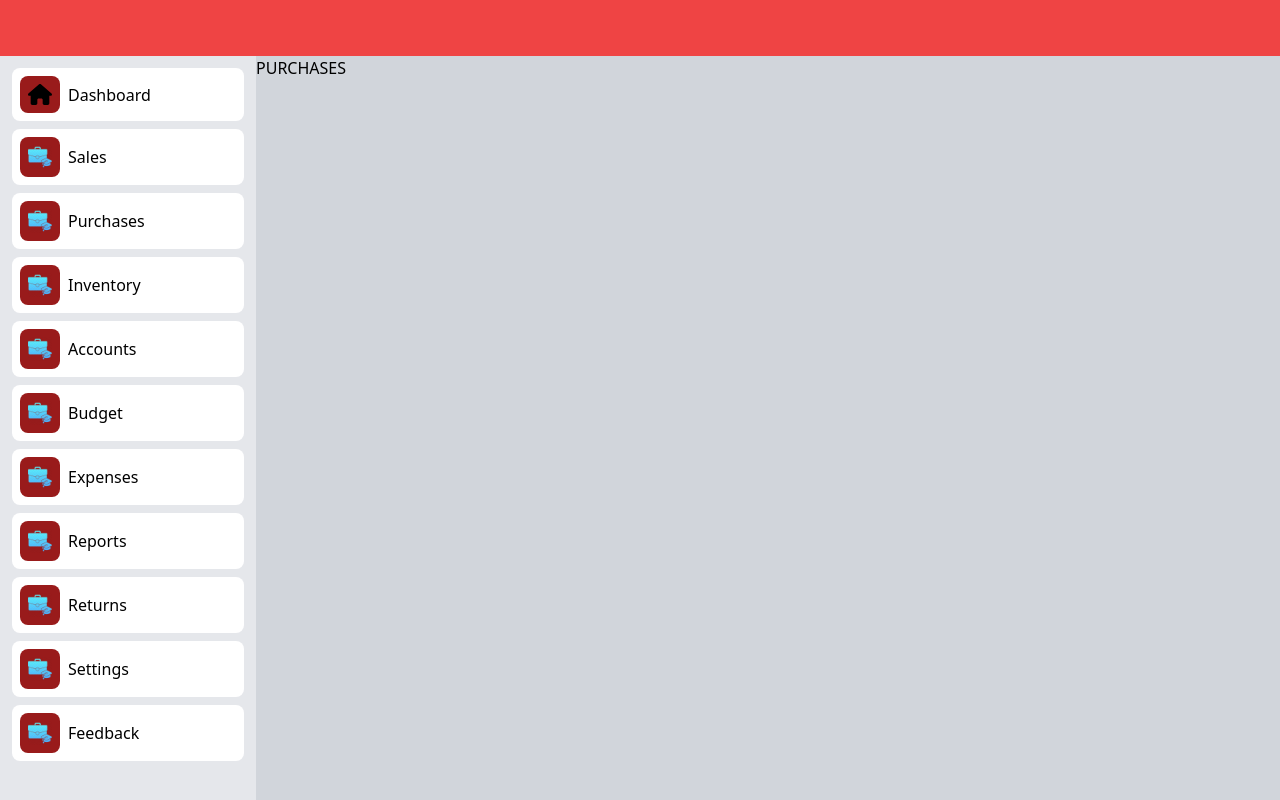
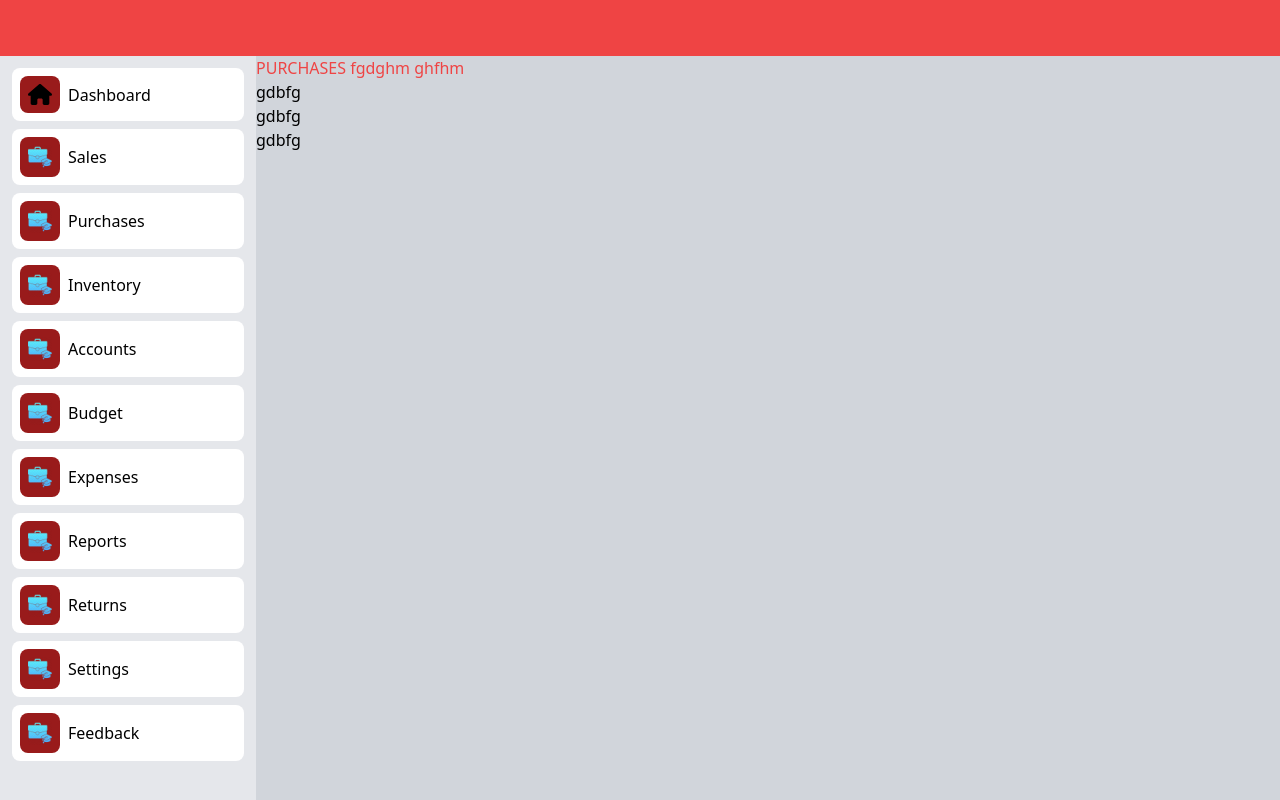
Before and after one commit to pmaxy/EMTECH_E_HASIBU_FRONTEND, a Vue app in the folder E-HASIBU/: page /Purchases in a window 1280 px wide. Built offline with nearby package versions, Linux system fonts and the light colour scheme.

Commit message:
add changes

```diff
--- a/E-HASIBU/src/components/User/Dashboard/Main/Purchases.vue
+++ b/E-HASIBU/src/components/User/Dashboard/Main/Purchases.vue
@@ -1,5 +1,10 @@
 <template>
-    <h1>PURCHASES</h1>
+    <h1 class="text-red-500">PURCHASES fgdghm  ghfhm</h1>
+    <ul>
+        <li>gdbfg</li>
+        <li>gdbfg</li>
+        <li>gdbfg</li>
+    </ul>
 
 </template>
 
```
